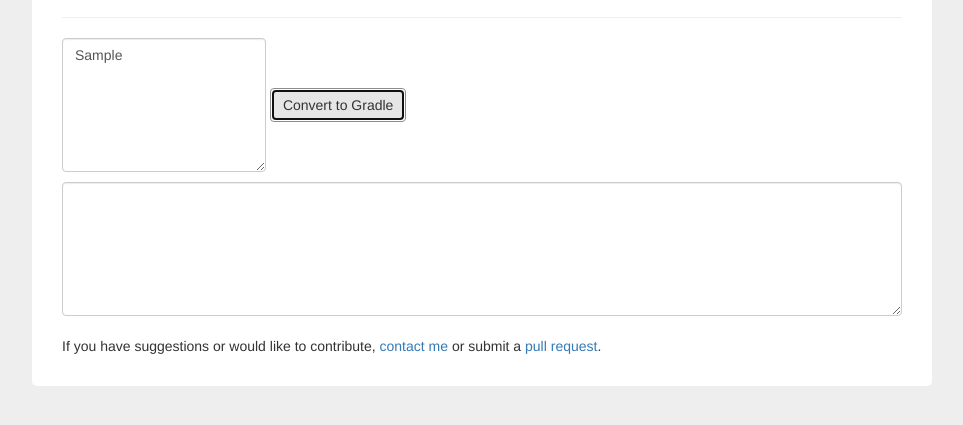
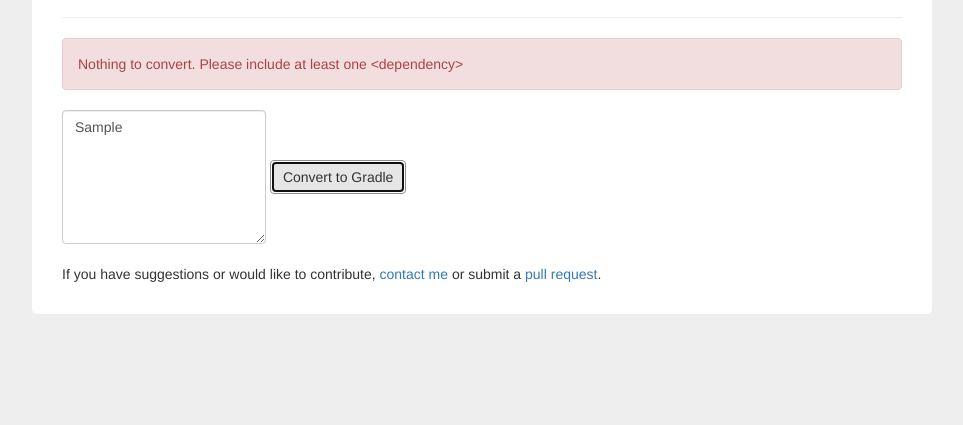
Before and after one commit to stevehanson/mvn2gradle, a plain HTML site: page index.html in a window 1280 px wide. Both pictures are taken after typing "Sample" into the empty fields and a click on the button "Convert to Gradle". Shown: the part 173-598 px from the top of the page, without its empty margins (158-1121 px from the left). Drawn offline with nearby package versions, Linux system fonts and the light colour scheme.

Commit message:
Error message

```diff
--- a/index.html
+++ b/index.html
@@ -20,6 +20,8 @@
 		<div class="subtitle">Note: this is provided as-is. Currently only parses groupId, artifactId and version. Scope is ignored. If you are
 			using a variable for version, it will keep that, but you will still need to define the variable in your build.gradle file</div>
 		<hr/>
+
+		<div id="error"> </div>
 		<form class="form-inline" role="form">
 
 				<div class="form-group hide">
@@ -51,7 +53,8 @@
 
 				deps = parseDependencies(vars);
 
-				$('#out').html('<textarea class="form-control" rows="6">' + deps.join('\r\n') + '</textarea>');
+				if(deps && deps.length > 0)
+					$('#out').html('<textarea class="form-control" rows="6">' + deps.join('\r\n') + '</textarea>');
 
 			});
 
@@ -65,6 +68,10 @@
 
 			outDepList = [];
 			depList = $('#maven').val().split('<dependency>');
+			if(depList.length == 1) {
+				$('#error').html('<div class="alert alert-danger">Nothing to convert. Please include at least one &lt;dependency></div>');
+				return;
+			}
 			for(var i = 0; i < depList.length; i++) {
 				dep = depList[i];
 				group = groupIdRegex.exec(dep);
```
